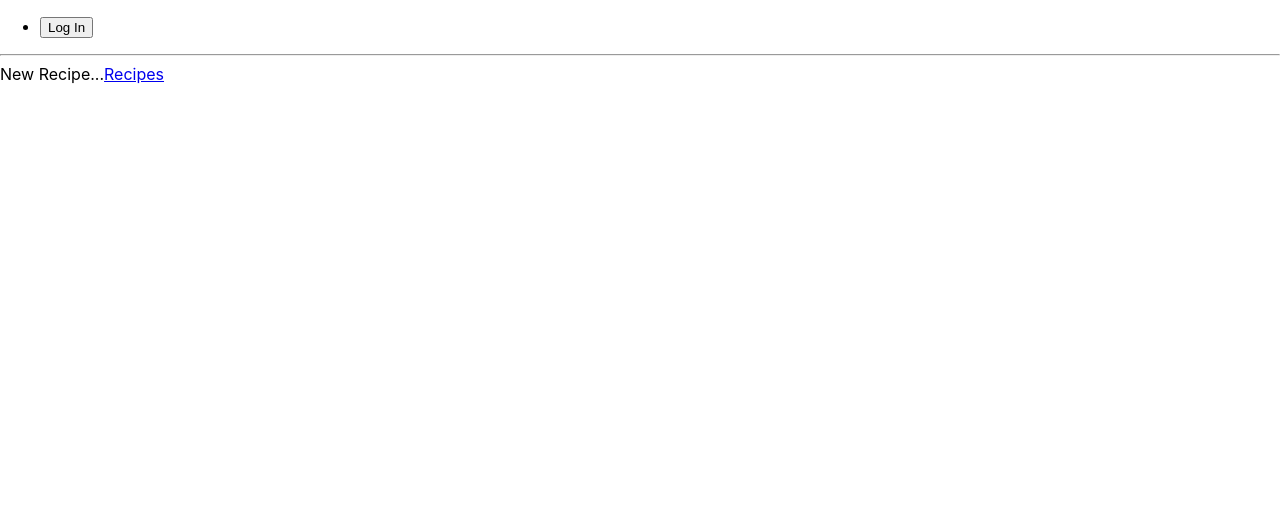
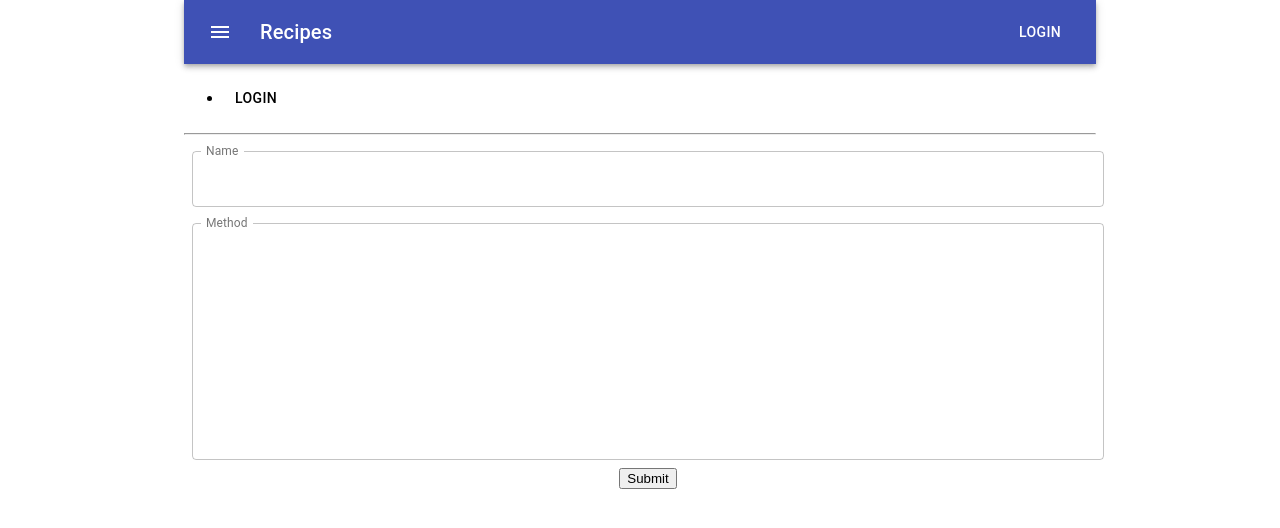
Before and after one commit to seanfitzg/home-cooking-react, a React (Create React App) app: page /add in a window 1280 px wide. Shown: the top 528 px of the page. Built offline with nearby package versions, Linux system fonts and the light colour scheme.

Commit message:
Added Styling

```diff
--- a/package.json
+++ b/package.json
@@ -4,6 +4,8 @@
   "private": true,
   "dependencies": {
     "@auth0/auth0-react": "^1.0.0",
+    "@material-ui/core": "^4.11.0",
+    "@material-ui/icons": "^4.9.1",
     "@testing-library/jest-dom": "^4.2.4",
     "@testing-library/react": "^9.3.2",
     "@testing-library/user-event": "^7.1.2",
--- a/src/App.js
+++ b/src/App.js
@@ -3,11 +3,12 @@ import './App.css';
 import Profile from './Authentication/Profile';
 import { Auth0Provider } from '@auth0/auth0-react';
 import Header from './Header';
+import RecipeAppBar from './RecipeAppBar/RecipeAppBar';
 import { BrowserRouter } from 'react-router-dom';
 import Routes from './Routes';
+import Container from '@material-ui/core/Container';
 
 function App() {
-  console.log('window.location.origin :>> ', window.location.origin);
   return (
     <BrowserRouter>
       <Auth0Provider
@@ -17,8 +18,11 @@ function App() {
         // redirectUri={`${window.location.origin}/recipes`}
         scope="read:current_user update:current_user_metadata"
       >
-        <Header />
-        <Routes />
+        <Container maxWidth="md">
+          <RecipeAppBar />
+          <Header />
+          <Routes />
+        </Container>
       </Auth0Provider>
     </BrowserRouter>
   );
--- a/src/Authentication/LoginButton.js
+++ b/src/Authentication/LoginButton.js
@@ -1,19 +1,21 @@
 import React from 'react';
+import Button from '@material-ui/core/Button';
 import { useAuth0 } from '@auth0/auth0-react';
 
 const LoginButton = () => {
   const { loginWithRedirect } = useAuth0();
 
   return (
-    <button
+    <Button
       onClick={() =>
         loginWithRedirect({
           redirectUri: `${window.location.origin}/recipes`,
         })
       }
+      color="inherit"
     >
-      Log In
-    </button>
+      Login
+    </Button>
   );
 };
 
--- a/src/Authentication/LogoutButton.js
+++ b/src/Authentication/LogoutButton.js
@@ -1,13 +1,17 @@
 import React from 'react';
+import Button from '@material-ui/core/Button';
 import { useAuth0 } from '@auth0/auth0-react';
 
 const LogoutButton = () => {
   const { logout } = useAuth0();
 
   return (
-    <button onClick={() => logout({ returnTo: window.location.origin })}>
+    <Button
+      onClick={() => logout({ returnTo: window.location.origin })}
+      color="inherit"
+    >
       Log Out
-    </button>
+    </Button>
   );
 };
 
--- /dev/null
+++ b/src/RecipeAppBar/RecipeAppBar.js
@@ -0,0 +1,50 @@
+import React from 'react';
+import { useAuth0 } from '@auth0/auth0-react';
+import { makeStyles } from '@material-ui/core/styles';
+import AppBar from '@material-ui/core/AppBar';
+import Toolbar from '@material-ui/core/Toolbar';
+import Typography from '@material-ui/core/Typography';
+import Button from '@material-ui/core/Button';
+import IconButton from '@material-ui/core/IconButton';
+import MenuIcon from '@material-ui/icons/Menu';
+import LogoutButton from '../Authentication/LogoutButton';
+import LoginButton from '../Authentication/LoginButton';
+
+const useStyles = makeStyles((theme) => ({
+  root: {
+    flexGrow: 1,
+  },
+  menuButton: {
+    marginRight: theme.spacing(2),
+  },
+  title: {
+    flexGrow: 1,
+  },
+}));
+
+export default function RecipeAppBar() {
+  const classes = useStyles();
+  const { isAuthenticated } = useAuth0();
+
+  return (
+    <div className={classes.root}>
+      <AppBar position="static">
+        <Toolbar>
+          <IconButton
+            edge="start"
+            className={classes.menuButton}
+            color="inherit"
+            aria-label="menu"
+          >
+            <MenuIcon />
+          </IconButton>
+          <Typography variant="h6" className={classes.title}>
+            Recipes
+          </Typography>
+          {isAuthenticated && <LogoutButton />}
+          {!isAuthenticated && <LoginButton />}
+        </Toolbar>
+      </AppBar>
+    </div>
+  );
+}
--- a/src/RecipeList/AddRecipe.js
+++ b/src/RecipeList/AddRecipe.js
@@ -1,12 +1,45 @@
 import React from 'react';
-import { Link } from 'react-router-dom';
+import Grid from '@material-ui/core/Grid';
+import TextField from '@material-ui/core/TextField';
 
 const AddRecipe = () => {
+  const handleSubmit = () => {};
+
   return (
-    <div>
-      New Recipe...
-      <Link to="/recipes">Recipes</Link>
-    </div>
+    <form onSubmit={handleSubmit}>
+      <Grid container direction="column" justify="center" alignItems="center">
+        <TextField
+          id="outlined-full-width"
+          label="Name"
+          style={{ margin: 8 }}
+          fullWidth
+          margin="normal"
+          InputLabelProps={{
+            shrink: true,
+          }}
+          variant="outlined"
+        />
+        <TextField
+          id="outlined-full-width"
+          label="Method"
+          style={{ margin: 8 }}
+          fullWidth
+          multiline
+          margin="normal"
+          InputLabelProps={{
+            shrink: true,
+          }}
+          inputProps={{
+            style: {
+              height: '200px',
+              padding: '0 14px',
+            },
+          }}
+          variant="outlined"
+        />
+        <input type="submit" value="Submit" />
+      </Grid>
+    </form>
   );
 };
 
--- a/src/index.css
+++ b/src/index.css
@@ -1,5 +1,6 @@
 body {
   margin: 0;
+  background-color: white;
   font-family: -apple-system, BlinkMacSystemFont, 'Segoe UI', 'Roboto', 'Oxygen',
     'Ubuntu', 'Cantarell', 'Fira Sans', 'Droid Sans', 'Helvetica Neue',
     sans-serif;
```
Also changed, not shown: 1 other file (tests, documents, lock files or other folders).
